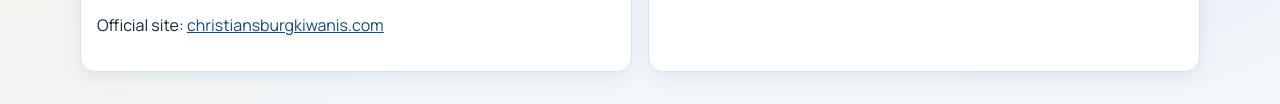
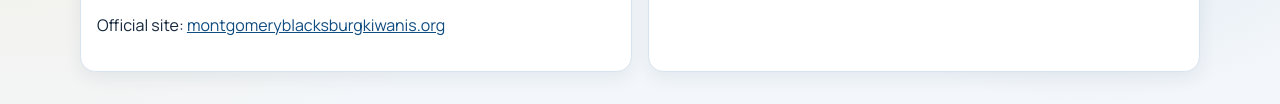
Before and after one commit to KiwanisCollaborationTeam12/KiwanisCollaborationTeam12.github.io, a plain HTML site: page pages/organization.html in a window 1280 px wide. Shown: the part 402-506 px from the top of the page. Drawn offline with Linux system fonts and the light colour scheme; files that its build step writes are made by us from their sources.

Commit message:
Update link to Montgomery-Blacksburg Kiwanis official site

```diff
--- a/pages/organization.html
+++ b/pages/organization.html
@@ -41,8 +41,8 @@
         </p>
         <p>
           Official site:
-          <a href="http://www.christiansburgkiwanis.com/" target="_blank" rel="noopener noreferrer">
-            christiansburgkiwanis.com
+          <a href="https://www.montgomeryblacksburgkiwanis.org/" target="_blank" rel="noopener noreferrer">
+            montgomeryblacksburgkiwanis.org
           </a>
         </p>
       </article>
```
